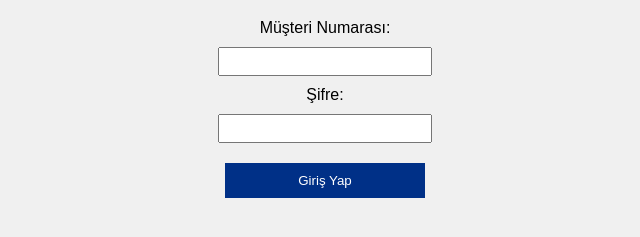
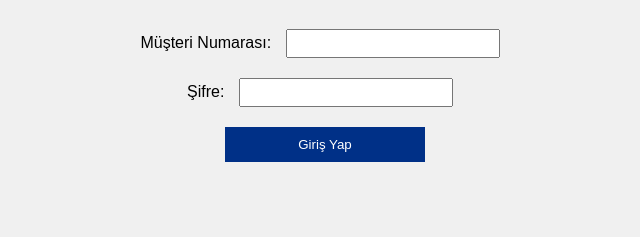
Before and after one commit to n0vA77/n0vA77, a plain HTML site: page index.html in a window 1280 px wide. Shown: the part 61-298 px from the top of the page, without its empty margins (315-955 px from the left). Drawn offline with Linux system fonts and the light colour scheme.

Commit message:
index.html

```diff
--- a/index.html
+++ b/index.html
@@ -3,16 +3,20 @@
 <head>
     <title>Banka Giriş</title>
     <link rel="stylesheet" href="style.css">
+    <link href="https://fonts.googleapis.com/css2?family=Roboto:wght@400;700&display=swap" rel="stylesheet">
 </head>
 <body>
+    <div class="header-strip"></div>
+    <div class="container">
         <h1>Banka Hesap Girişi</h1>
         <form id="loginForm" onsubmit="handleLogin(event)">
-        <label>Müşteri Numarası:</label><br>
+            <label>Müşteri Numarası:</label>
             <input type="text" id="customer_id" required><br>
-        <label>Şifre:</label><br>
+            <label>Şifre:</label>
             <input type="password" id="password" required><br>
             <input type="submit" value="Giriş Yap">
         </form>
+    </div>
     <script src="script.js"></script>
 </body>
 </html>
```
Lines whose indentation alone changed are shown as unchanged.
